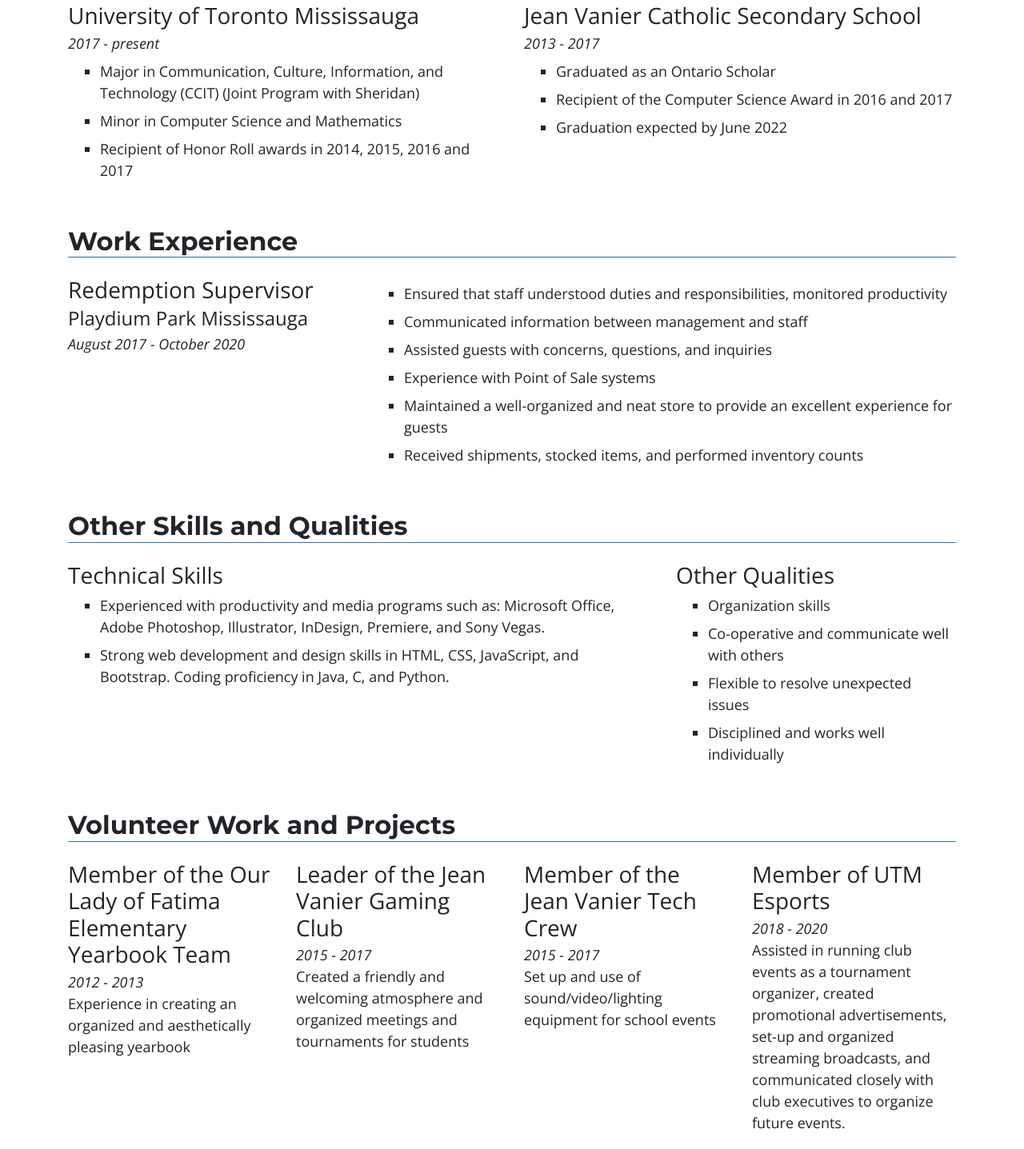
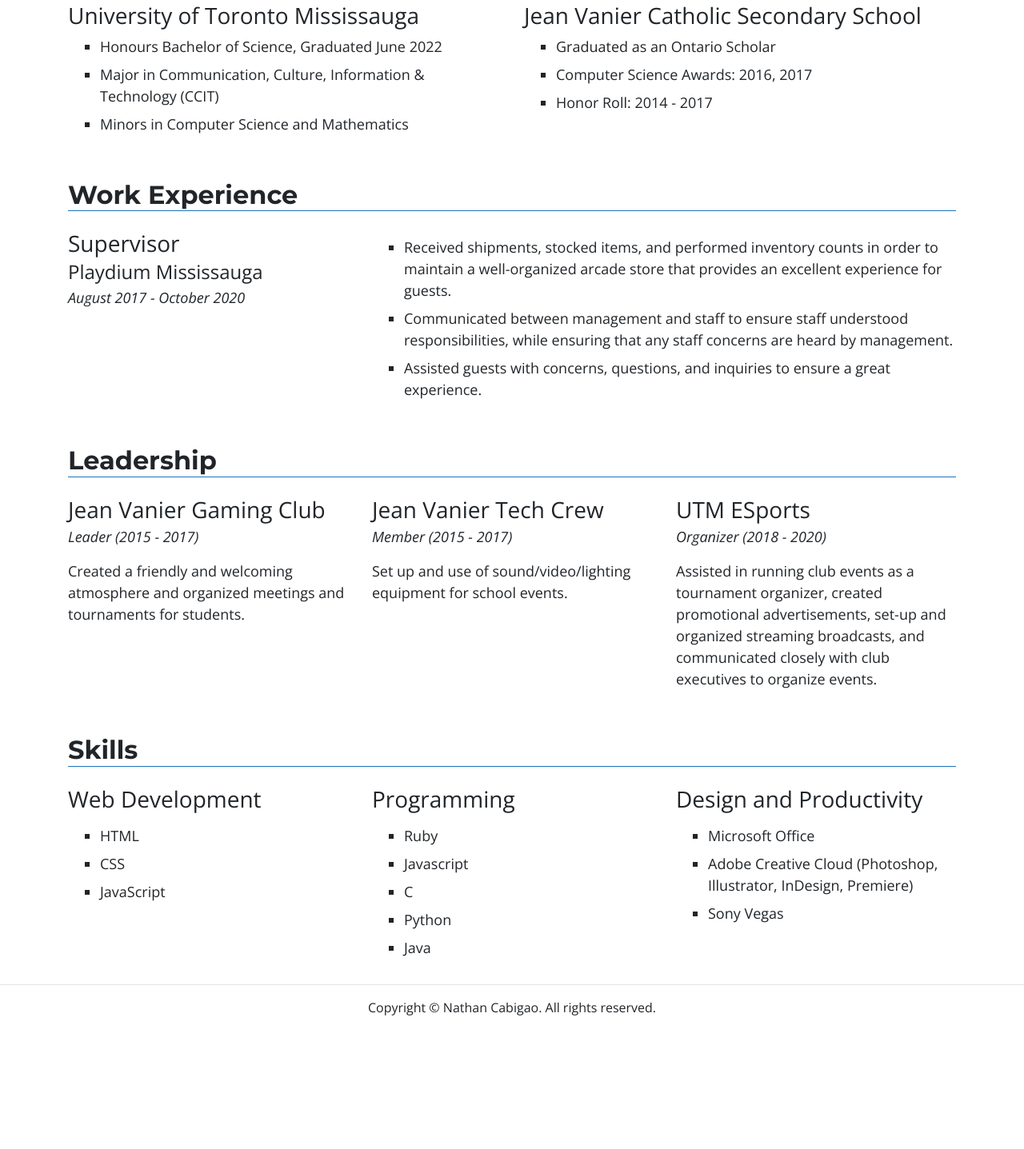
Before and after one commit to nathancabigao/nathancabigao.github.io, a plain HTML site: page html/resume.html in a window 1280 px wide. Shown: the part 469-1906 px from the top of the page at 80% size. After the commit the page ends 1757 px from the top, so only its background shows below. Drawn offline with nearby package versions, Linux system fonts and the light colour scheme.

Commit message:
Update resume

```diff
--- a/html/resume.html
+++ b/html/resume.html
@@ -71,20 +71,18 @@
 			<div class="row">
 				<div class="col-12 col-lg-6 resume-content">
 					<h3>University of Toronto Mississauga</h3>
-					<i>2017 - present</i>
 					<ul>
-						<li>Major in Communication, Culture, Information, and Technology (CCIT) (Joint Program with Sheridan)</li>
-						<li>Minor in Computer Science and Mathematics</li>
-						<li>Recipient of Honor Roll awards in 2014, 2015, 2016 and 2017</li>
+						<li>Honours Bachelor of Science, Graduated June 2022</li>
+						<li>Major in Communication, Culture, Information & Technology (CCIT)</li>
+						<li>Minors in Computer Science and Mathematics</li>
 					</ul>
 				</div>
 				<div class="col-12 col-lg-6 resume-content">
 					<h3>Jean Vanier Catholic Secondary School</h3>
-					<i>2013 - 2017</i>
 					<ul>
 						<li>Graduated as an Ontario Scholar</li>
-						<li>Recipient of the Computer Science Award in 2016 and 2017</li>
-						<li>Graduation expected by June 2022</li>
+						<li>Computer Science Awards: 2016, 2017</li>
+						<li>Honor Roll: 2014 - 2017</li>
 					</ul>
 				</div>
 			</div>
@@ -93,71 +91,73 @@
 					<h2>Work Experience</h2>
 				</div>
 				<div class="col-12 col-lg-4 resume-content">
-					<h3>Redemption Supervisor</h3>
-					<h4>Playdium Park Mississauga</h4>
+					<h3>Supervisor</h3>
+					<h4>Playdium Mississauga</h4>
 					<i>August 2017 - October 2020</i>
 				</div>
 				<div class="col-12 col-lg-8 resume-content">
 					<ul>
-						<li>Ensured that staff understood duties and responsibilities, monitored productivity</li>
-						<li>Communicated information between management and staff</li>
-						<li>Assisted guests with concerns, questions, and inquiries</li>
-						<li>Experience with Point of Sale systems</li>
-						<li>Maintained a well-organized and neat store to provide an excellent experience for guests</li>
-						<li>Received shipments, stocked items, and performed inventory counts</li>
+						<li>Received shipments, stocked items, and performed inventory counts in order to
+							maintain a well-organized arcade store that provides an excellent experience for
+							guests.</li>
+						<li>Communicated between management and staff to ensure staff understood
+							responsibilities, while ensuring that any staff concerns are heard by management.</li>
+						<li>Assisted guests with concerns, questions, and inquiries to ensure a great experience.</li>
 					</ul>
 				</div>
 			</div>
 			<div class="row">
 				<div class="col-12 resume-category">
-					<h2>Other Skills and Qualities</h2>
-				</div>
-				<div class="col-12 col-lg-8 resume-content">
-					<h3>Technical Skills</h3>
-					<ul>
-						<li>Experienced with productivity and media programs such as: Microsoft Office, Adobe Photoshop,
-							Illustrator, InDesign, Premiere, and Sony Vegas.</li>
-						<li>Strong web development and design skills in HTML, CSS, JavaScript, and Bootstrap.
-							Coding proficiency in Java, C, and Python.</li>
-					</ul>
+					<h2>Leadership</h2>
 				</div>
 				<div class="col-12 col-lg-4 resume-content">
-					<h3>Other Qualities</h3>
-					<ul>
-						<li>Organization skills</li>
-						<li>Co-operative and communicate well with others</li>
-						<li>Flexible to resolve unexpected issues</li>
-						<li>Disciplined and works well individually</li>
-					</ul>
+					<h3>Jean Vanier Gaming Club</h4>
+					<i>Leader (2015 - 2017)</i>
+					<p class="mt-3">Created a friendly and welcoming atmosphere and organized meetings and tournaments for students.</p>
+				</div>
+				<div class="col-12 col-lg-4 resume-content">
+					<h3>Jean Vanier Tech Crew</h4>
+					<i>Member (2015 - 2017)</i>
+					<p class="mt-3">Set up and use of sound/video/lighting equipment for school events.</p>
+				</div>
+				<div class="col-12 col-lg-4 resume-content">
+					<h3>UTM ESports</h4>
+					<i>Organizer (2018 - 2020)</i>
+					<p class="mt-3">Assisted in running club events as a tournament organizer, created promotional advertisements,
+					set-up and organized streaming broadcasts, and communicated closely with club executives to organize events.</p>
 				</div>
 			</div>
 			<div class="row">
 				<div class="col-12 resume-category">
-					<h2>Volunteer Work and Projects</h2>
+					<h2>Skills</h2>
 				</div>
-				<div class="col-12 col-lg-3 resume-content">
-					<h3>Member of the Our Lady of Fatima Elementary Yearbook Team</h4>
-					<i>2012 - 2013</i>
-					<p>Experience in creating an organized and aesthetically pleasing yearbook</p>
+				<div class="col-12 col-lg-4 resume-content">
+					<h3>Web Development</h3>
+					<ul class="mt-3">
+						<li>HTML</li>
+						<li>CSS</li>
+						<li>JavaScript</li>
+					</ul>
 				</div>
-				<div class="col-12 col-lg-3 resume-content">
-					<h3>Leader of the Jean Vanier Gaming Club</h4>
-					<i>2015 - 2017</i>
-					<p>Created a friendly and welcoming atmosphere and organized meetings and tournaments for students</p>
+				<div class="col-12 col-lg-4 resume-content">
+					<h3>Programming</h3>
+					<ul class="mt-3">
+						<li>Ruby</li>
+						<li>Javascript</li>
+						<li>C</li>
+						<li>Python</li>
+						<li>Java</li>
+					</ul>
 				</div>
-				<div class="col-12 col-lg-3 resume-content">
-					<h3>Member of the Jean Vanier Tech Crew</h4>
-					<i>2015 - 2017</i>
-					<p>Set up and use of sound/video/lighting equipment for school events</p>
-				</div>
-				<div class="col-12 col-lg-3 resume-content">
-					<h3>Member of UTM Esports</h4>
-					<i>2018 - 2020</i>
-					<p>Assisted in running club events as a tournament organizer, created promotional advertisements, set-up and organized streaming broadcasts,
-						and communicated closely with club executives to organize future events.</p>
+				<div class="col-12 col-lg-4 resume-content">
+					<h3>Design and Productivity</h3>
+					<ul class="mt-3">
+						<li>Microsoft Office</li>
+						<li>Adobe Creative Cloud (Photoshop, Illustrator, InDesign, Premiere)</li>
+						<li>Sony Vegas</li>
+					</ul>
 				</div>
 			</div>
-
 		</div>
 	</section>
 	<hr>
```
Also changed, not shown: index.html (+2 -1 lines), 1 other file.
